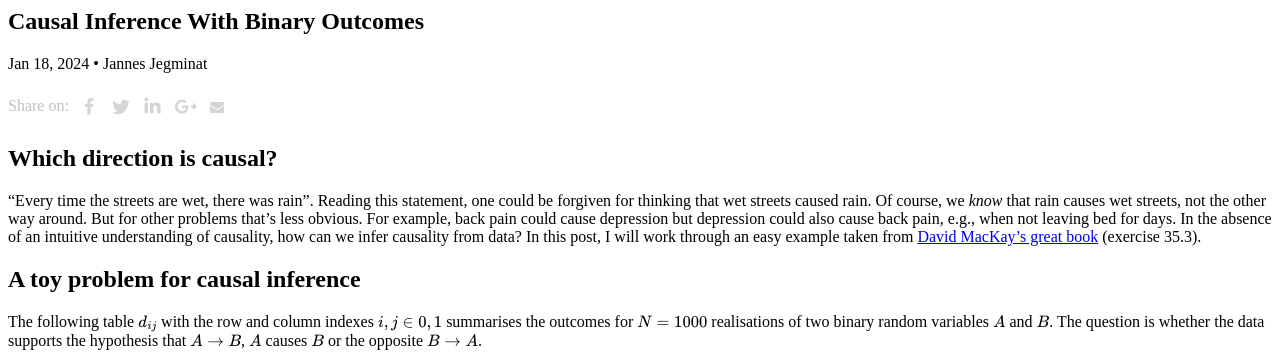
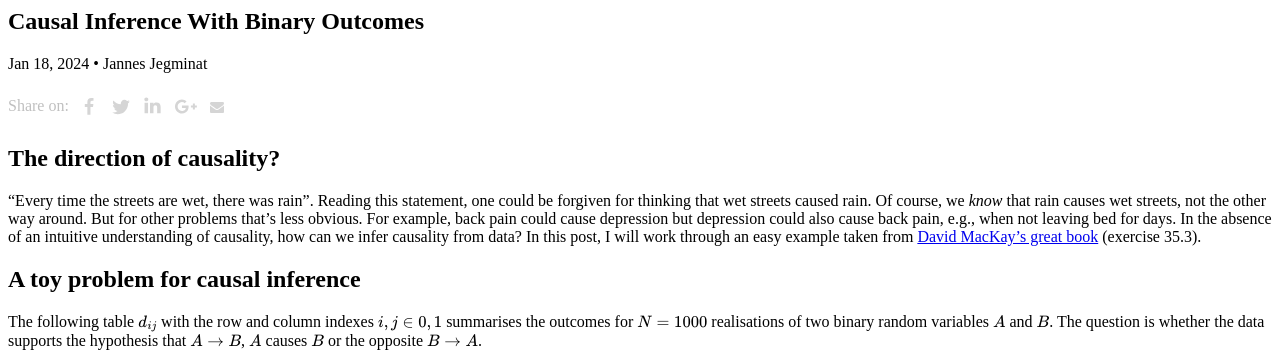
Before and after one commit to Jegmi/Jegmi, a Jekyll site: the page built from _posts/2024-01-18-Causal-Inference-With-Binary-Outcomes.md, in a window 1280 px wide and 900 px high. Shown: the top 352 px of the window. Built offline with Jekyll 4.4.1, drawn with Linux system fonts in a browser that asks for light colours; formulas are drawn with MathJax 3.

Commit message:
Update 2024-01-18-Causal-Inference-With-Binary-Outcomes.md

```diff
--- a/_posts/2024-01-18-Causal-Inference-With-Binary-Outcomes.md
+++ b/_posts/2024-01-18-Causal-Inference-With-Binary-Outcomes.md
@@ -2,7 +2,7 @@
 use_math: true
 ---
 
-# Which direction is causal?
+# The direction of causality?
 
 "Every time the streets are wet, there was rain". Reading this statement, one could be forgiven for thinking that wet streets caused rain. Of course, we *know* that rain causes wet streets, not the other way around. But for other problems that's less obvious. For example, back pain could cause depression but depression could also cause back pain, e.g., when not leaving bed for days. In the absence of an intuitive understanding of causality, how can we infer causality from data? In this post, I will work through an easy example taken from [David MacKay's great book](https://www.inference.org.uk/itprnn/book.pdf) (exercise 35.3).
 
@@ -49,9 +49,11 @@ Our initial belief for the parameters $\theta$ is represented by uniform distrib
 Bayes' theorem states that prior $p(\theta)$ and likelihood $p(D \vert \theta)$ of the data are proportional to the posterior $p(\theta \vert D)$. The proportionality constant is the model evidence:
 
 $$p(\theta | D) = \frac{p(D \vert \theta)p(\theta)}{p(D)}$$
+
 Since the posterior on the lefthand side is a probability distribution, it integrates to one. Integrating over $\theta$ on both sides of the equations shows that the model evidence is obtained by integration over likelihood and prior:
 
 $$1 = \frac{\int p(D|\theta)p(\theta) d\theta}{p(D)}$$
+
 We can pull the evidence out of the integral because it is independent of the parameters.
 
 ## Conjugate priors make computing the evidence easy
```
